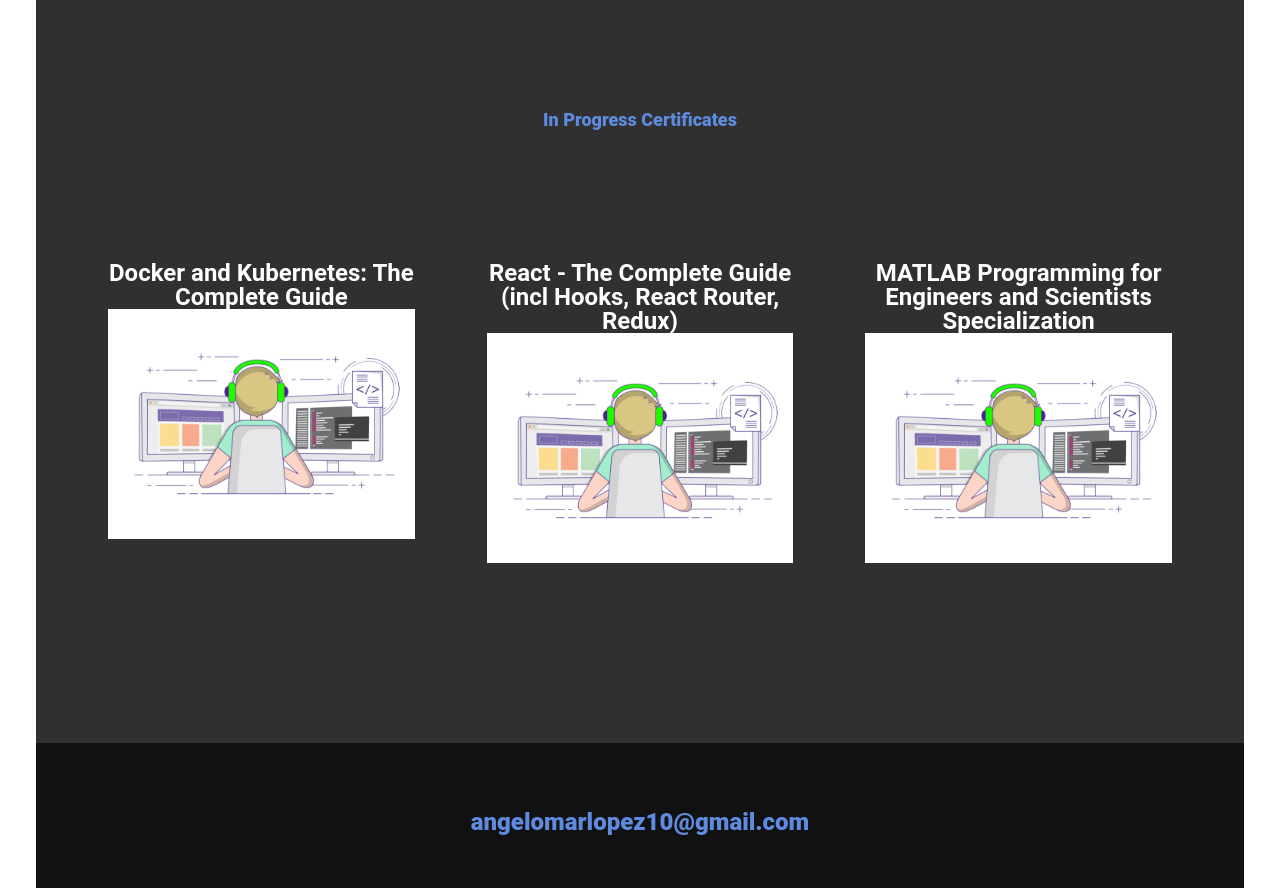
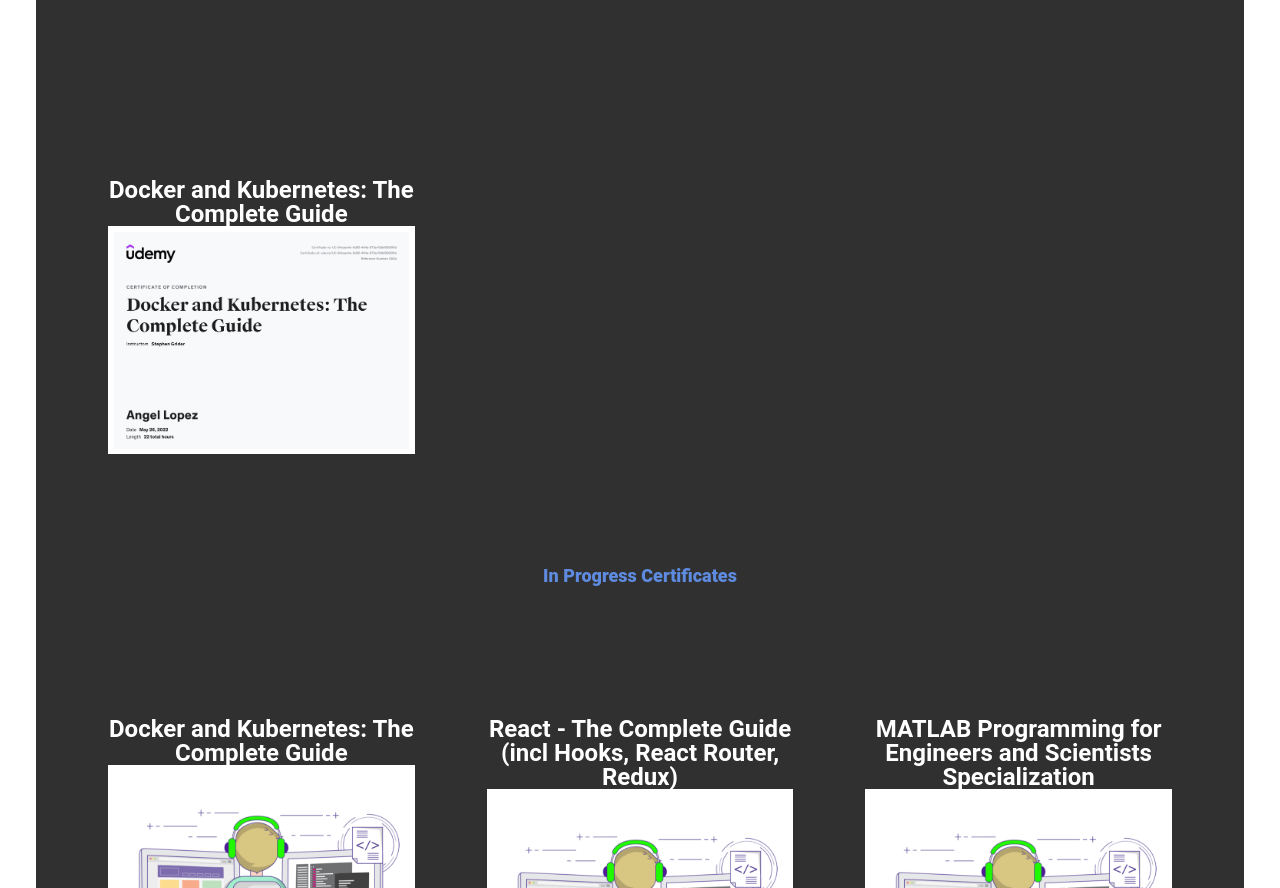
Before and after one commit to AngelLopez8/axgel-portfolio, a React (Create React App) app: page / in a window 1280 px wide. Shown: the part 3099-3987 px from the top of the page. Built offline with nearby package versions, Linux system fonts and the light colour scheme.

Commit message:
Added Docker Certificate

```diff
--- a/src/components/Sections/Certificates/Certificates.js
+++ b/src/components/Sections/Certificates/Certificates.js
@@ -4,6 +4,7 @@
 import CPP from '../../Images/Certificates/cppcertificate.jpg';
 import DJANGO from "../../Images/Certificates/djangocertificate.png";
 import MYSQL from "../../Images/Certificates/mysqlcertificate.jpg";
+import DOCKER from '../../Images/Certificates/dockercertificate.jpg';
 
 import Certificate from './Certificate';
 
@@ -27,6 +28,11 @@
                     title={"The Ultimate MySQL Bootcamp: Go from SQL Beginner to Expert"}
                     media={MYSQL}
                     link={"https://www.udemy.com/certificate/UC-78f96d2c-982e-4244-9d6a-50016e9c353c/"}
+                />
+                <Certificate
+                    title={"Docker and Kubernetes: The Complete Guide"}
+                    media={DOCKER}
+                    link={"https://www.udemy.com/certificate/UC-94caee4e-0d85-404a-873a-f5dbf8585f6d/"}
                 />
             </div>
             <p className="section-subtitle-project">In Progress Certificates</p>
```
Also changed, not shown: src/components/Images/Certificates/dockercertificate.jpg (added).
